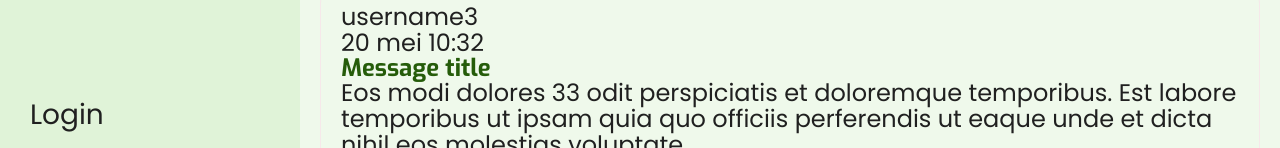
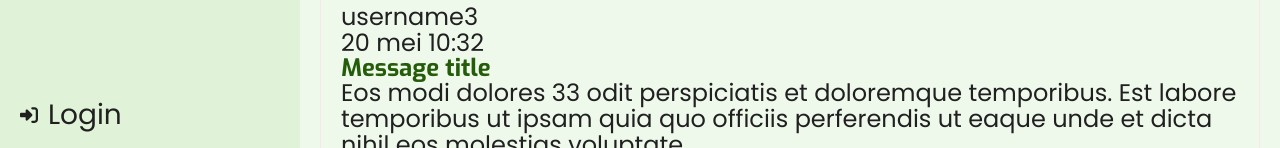
Before and after one commit to BlackSparowYT/FE-J2-P4, a React (Vite) app: page / in a window 1280 px wide. Shown: the part 652-800 px from the top of the page. Built offline with nearby package versions, Linux system fonts and the light colour scheme; no server answers; some icons are missing.

Commit message:
onAuthStateChange doesnt work yet.

```diff
--- a/src/App.jsx
+++ b/src/App.jsx
@@ -1,5 +1,7 @@
 import React, { useEffect, useState } from "react";
-import Header from "./components/sidebar.jsx";
+import { getAuth, onAuthStateChanged } from 'firebase/auth';
+import firebase from "./firebase.js";
+import Sidebar from "./components/sidebar.jsx";
 // import Footer from './components/footer.jsx';
 import Home from "./pages/home.jsx";
 import Error404 from "./pages/404.jsx";
@@ -9,22 +11,32 @@ import { Routes, Route } from "react-router-dom";
 import { useLocation } from "react-router-dom";
 
 function App() {
+  const [isLoggedIn, setIsLoggedIn] = useState(false);
   const [showSidebar, setShowSidebar] = useState(true);
   const location = useLocation();
+
   useEffect(() => {
     const url = window.location.href;
-    if (url.includes("account")) {
+    if (url.includes("/account")) {
       setShowSidebar(false);
     } else {
       setShowSidebar(true);
     }
   }, [location]);
 
-  console.log(showSidebar);
+  onAuthStateChanged(getAuth(), (user) => {
+    if (user) {
+      setIsLoggedIn(true);
+    } else {
+      setIsLoggedIn(false);
+    }
+  });
 
   return (
     <>
-      {showSidebar ? <Header /> : null}
+      {
+        showSidebar ? <Sidebar isloggedin={isLoggedIn} /> : null
+      }
       <Routes>
         <Route path="/" Component={Home} />
         <Route path="/404" Component={Error404} />
--- a/src/components/sidebar.jsx
+++ b/src/components/sidebar.jsx
@@ -1,15 +1,22 @@
 import React from "react";
 import { Link } from "react-router-dom";
+import { FontAwesomeIcon } from "@fortawesome/react-fontawesome";
+import { faBars, faFolderOpen, faHouse, faRightFromBracket, faRightToBracket, faGear, faGamepad } from "@fortawesome/free-solid-svg-icons";
 
-function Sidebar() {
-  localStorage.setItem("login", false);
 
-  const isLoggedIn = localStorage.getItem("login") === "true";
+function Sidebar(props) {
+
+  const LinkTo = (to, icon, title) => {
+    return (
+      <Link className='item' to={to}>
+        <FontAwesomeIcon icon={icon} /> <p>{title}</p>
+      </Link>
+    );
+  };
 
   return (
     <header>
-      <a>{isLoggedIn}</a>
-
+    {props.isloggedin }
       <div className="sidebar">
         <div className="sidebar__logo">
           <h2>Vak Roddels</h2>
@@ -29,23 +36,15 @@ function Sidebar() {
           </Link>
         </div>
         <div className="sidebar__items sidebar__items--bottom">
-          {isLoggedIn ? (
+          {props.isloggedin ?
             <>
-              <Link className="item" to={"/account/settings"}>
-                <i className="vlx-icon vlx-icon--gear"></i>
-                <p>Settings</p>
-              </Link>
-              <Link className="item" to={"/account/logout"}>
-                <i className="vlx-icon vlx-icon--right-from-bracket"></i>
-                <p>Logout</p>
-              </Link>
+              {LinkTo('/account/settings', faGear, 'Settings')}
+              {LinkTo('/account/logout', faRightFromBracket, 'Logout')}
             </>
-          ) : (
-            <Link className="item" to={"/account/login"}>
-              <i className="vlx-icon vlx-icon--right-to-bracket"></i>
-              <p>Login</p>
-            </Link>
-          )}
+            :
+            LinkTo('/account/login', faRightToBracket, 'Login')
+
+          }
         </div>
       </div>
     </header>
--- a/src/pages/auth/Logout.jsx
+++ b/src/pages/auth/Logout.jsx
@@ -5,6 +5,7 @@ import firebase from '../../firebase.js';
 
 const Logout = () => {
   const navigate = useNavigate();
+  console.error('test')
 
   try {
     signOut(firebase.auth);
@@ -12,9 +13,7 @@ const Logout = () => {
     console.error(err)
   }
 
-  useEffect(() => {
-    navigate('/');
-  }, [signOut(firebase.auth)])
+  navigate('/');
 
   return (
     <h1>Logging out</h1>
--- a/src/pages/auth/login.jsx
+++ b/src/pages/auth/login.jsx
@@ -28,7 +28,8 @@ const Login = () => {
             navigate('/');
         } catch (err) {
             console.error(err);
-            setOpen(true);
+            navigate('/');
+
         }
     }
 
```
